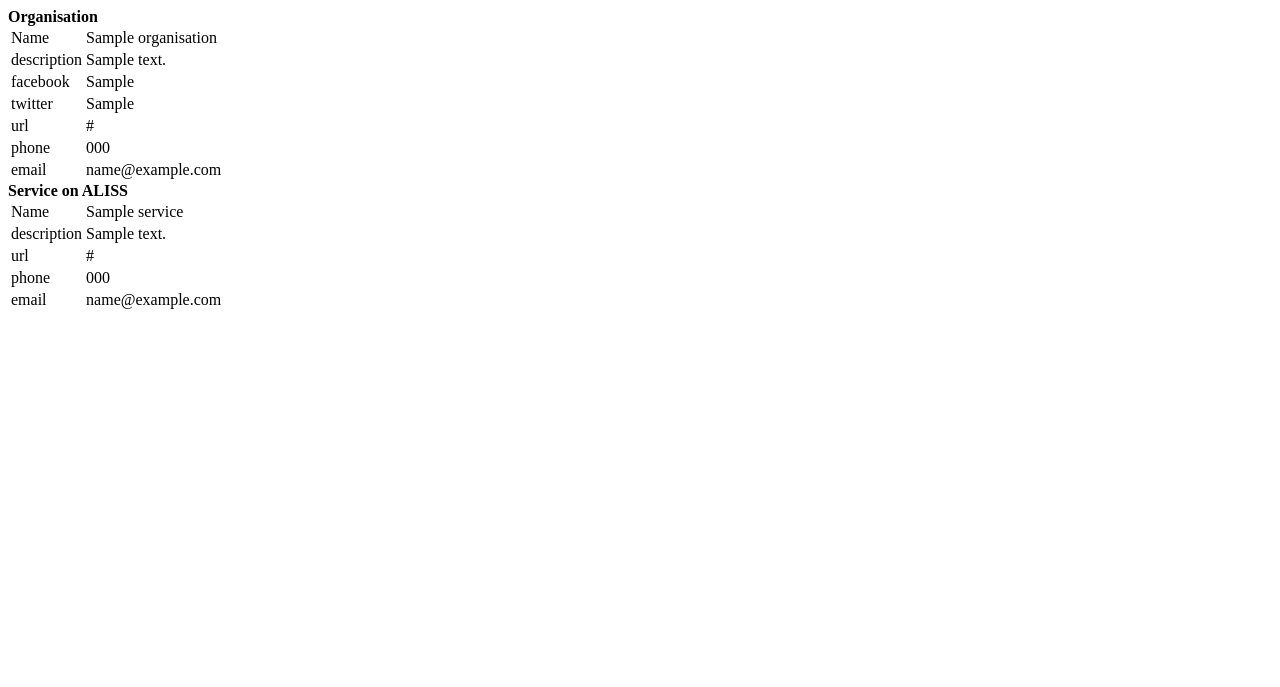
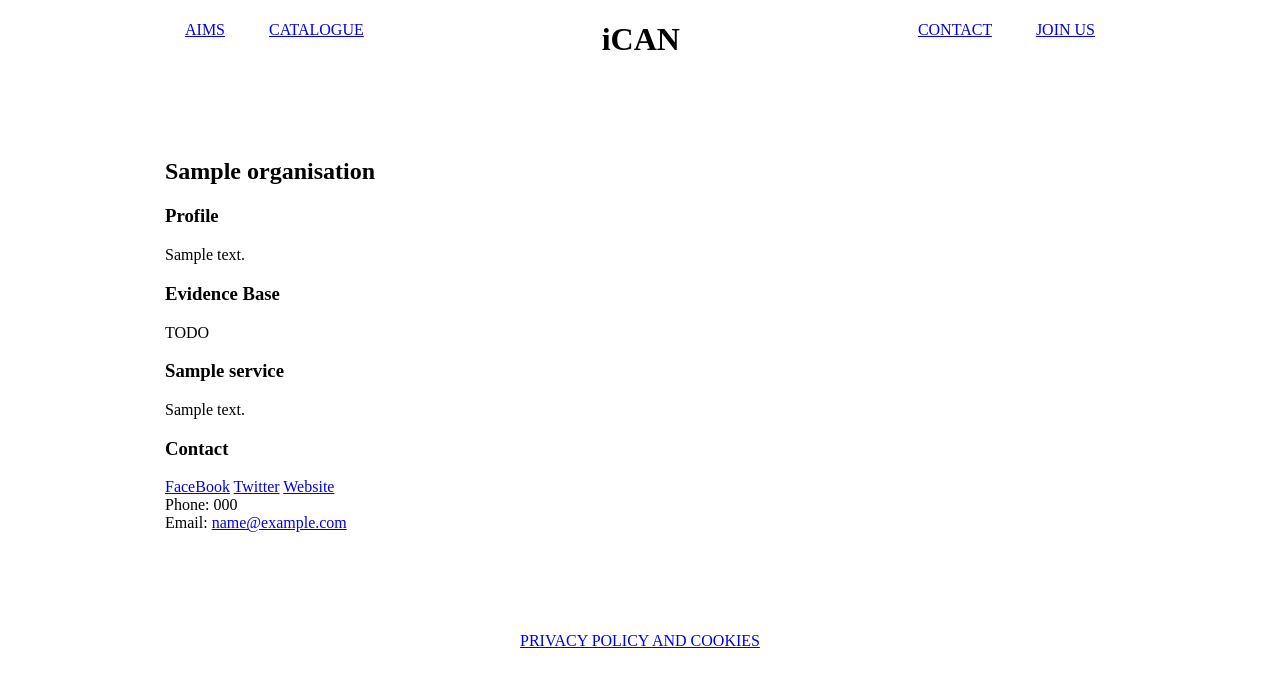
Before and after one commit to OpenDataServices/iCAN-Scot-Catalogue, a Django app: page /organisation/00000000-0000-0000-0000-000000000001 in a window 1280 px wide. Shown: the top 687 px of the page. Run offline with Django 3.2, Linux system fonts and the light colour scheme; tables that the repository leaves empty hold one stand-in row (values such as "Sample post").

Commit message:
Basic Theme for public pages
https://github.com/OpenDataServices/iCAN-Scot-Catalogue/issues/14

```diff
--- /dev/null
+++ b/catalogueapp/static/style.css
@@ -0,0 +1,37 @@
+.wrapper {
+    max-width: 950px;
+    margin: 0 auto;
+}
+
+header {
+    display: block;
+    margin-bottom: 100px;
+}
+header::after {
+  content: "";
+  display: block;
+  clear: both;
+}
+header h1 {
+    text-align: center;
+}
+.menusLeft {
+    float: left;
+}
+.menusRight {
+    float: right;
+}
+.menusCenter {
+    text-align: center;
+}
+.menuItem {
+    display: inline;
+    padding: 0 20px;
+}
+
+footer {
+margin-top: 100px;
+}
+.organisationList .organisation {
+    padding: 10px 0;
+}
--- a/catalogueapp/templates/catalogueapp/base.html
+++ b/catalogueapp/templates/catalogueapp/base.html
@@ -1,9 +1,44 @@
+<!DOCTYPE html>
 <html>
     <head>
-
+        <meta charset="UTF-8">
+        <title>{% block htmltitle %}Catalogue - iCAN{% endblock %}</title>
+        {% load static %}
+        <link rel="stylesheet" href="{% static "style.css" %}">
     </head>
     <body>
-        {% block content %}
-        {% endblock %}
+        <div class="wrapper">
+
+            <header>
+                <div class="menusLeft">
+                    <div class="menuItem">
+                        <a href="https://www.ican.scot/our-aims">AIMS</a>
+                    </div>
+                    <div class="menuItem">
+                        <a href="/">CATALOGUE</a>
+                    </div>
+                </div>
+                <div class="menusRight">
+                    <div class="menuItem">
+                        <a href="https://www.ican.scot/new-page-2">CONTACT</a>
+                    </div>
+                    <div class="menuItem">
+                        <a href="https://www.ican.scot/new-page-1">JOIN US</a>
+                    </div>
+                </div>
+                <h1>iCAN</h1>
+            </header>
+
+            {% block content %}
+            {% endblock %}
+
+            <footer>
+                <div class="menusCenter">
+                    <div class="menuItem">
+                        <a href="https://www.ican.scot/privacy-policy">PRIVACY POLICY AND COOKIES</a>
+                    </div>
+                </div>
+            </footer>
+        </div>
     </body>
 </html>
--- a/catalogueapp/templates/catalogueapp/organisation/index.html
+++ b/catalogueapp/templates/catalogueapp/organisation/index.html
@@ -2,65 +2,58 @@
 
 {% block content %}
 
-<b>Organisation</b>
 
-<table>
-    <tr>
-        <td>Name</td>
-        <td>{{ organisation.name }}</td>
-    </tr>
-    <tr>
-        <td>description</td>
-        <td>{{ organisation.description }}</td>
-    </tr>
-    <tr>
-        <td>facebook</td>
-        <td>{{ organisation.facebook }}</td>
-    </tr>
-    <tr>
-        <td>twitter</td>
-        <td>{{ organisation.twitter }}</td>
-    </tr>
-    <tr>
-        <td>url</td>
-        <td>{{ organisation.url }}</td>
-    </tr>
-    <tr>
-        <td>phone</td>
-        <td>{{ organisation.phone }}</td>
-    </tr>
-    <tr>
-        <td>email</td>
-        <td>{{ organisation.email }}</td>
-    </tr>
-</table>
+<h2>{{ organisation.name }}</h2>
+
+<h3>Profile</h3>
+
+{{ organisation.description  | linebreaks }}
+
+<h3>Evidence Base</h3>
+
+TODO
 
 {% for service in services %}
-    <b>Service on ALISS</b>
+    <h3>{{ service.name }}</h3>
 
-    <table>
-        <tr>
-            <td>Name</td>
-            <td>{{ service.name }}</td>
-        </tr>
-        <tr>
-            <td>description</td>
-            <td>{{ service.description }}</td>
-        </tr>
-        <tr>
-            <td>url</td>
-            <td>{{ service.url }}</td>
-        </tr>
-        <tr>
-            <td>phone</td>
-            <td>{{ service.phone }}</td>
-        </tr>
-        <tr>
-            <td>email</td>
-            <td>{{ service.email }}</td>
-        </tr>
-    </table>
+    <div>{{ service.description | linebreaks }}</div>
+
+    {% if service.url and service.url != organisation.url %}
+        <a href="{{ service.url }}">Website</a>
+    {% endif %}
+
+    {% if service.phone and service.phone != organisation.phone %}
+        <div>Phone: {{ service.phone }}</div>
+    {% endif %}
+
+    {% if service.email and service.email != organisation.email %}
+        <div>Email: <a href="mailto:{{ service.email }}">{{ service.email }}</a></div>
+    {% endif %}
+
 {% endfor %}
+
+<h3>Contact</h3>
+
+{% if organisation.facebook %}
+    <a href="{{ organisation.facebook }}">FaceBook</a>
+{% endif %}
+
+{% if organisation.twitter %}
+    <a href="{{ organisation.twitter }}">Twitter</a>
+{% endif %}
+
+{% if organisation.url %}
+    <a href="{{ organisation.url }}">Website</a>
+{% endif %}
+
+{% if organisation.phone %}
+    <div>Phone: {{ organisation.phone }}</div>
+{% endif %}
+
+{% if organisation.email %}
+    <div>Email: <a href="mailto:{{ organisation.email }}">{{ organisation.email }}</a></div>
+{% endif %}
+
 
 
 {% endblock %}
```
Also changed, not shown: catalogueapp/templates/catalogueapp/index.html (+7 -16 lines).
